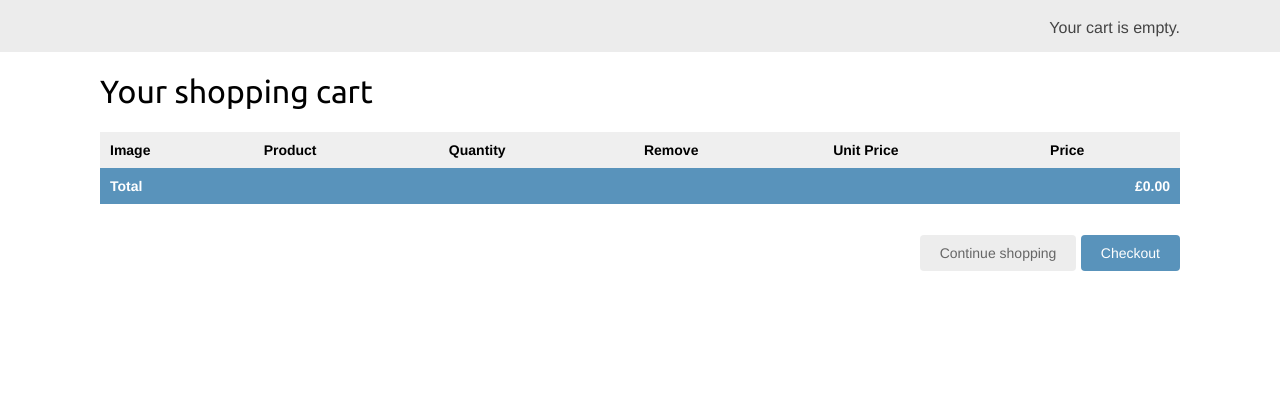
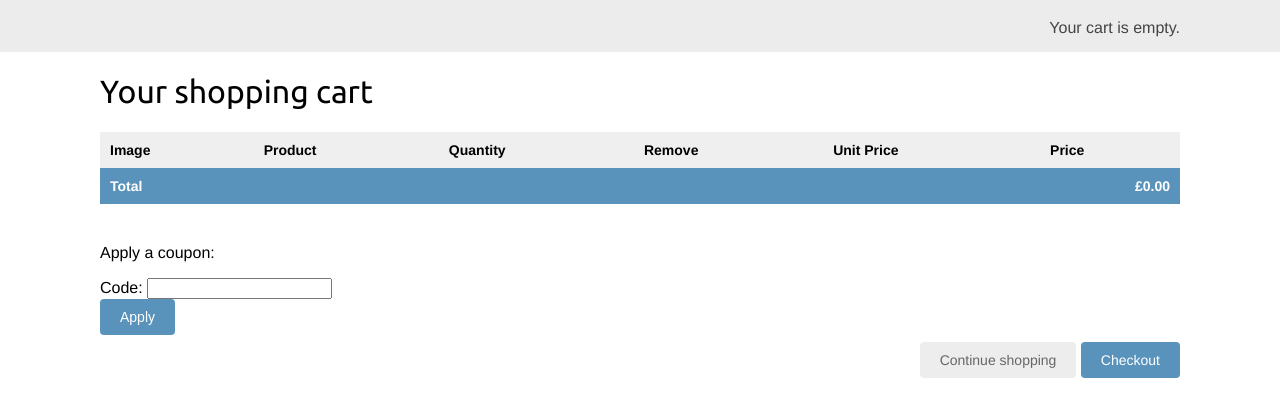
Before and after one commit to TolhurstTech/myShop, a Django app: page /cart/ in a window 1280 px wide. Shown: the part 46-463 px from the top of the page. Run offline with Django 5.2, Linux system fonts and the light colour scheme; parts of the project's set-up code (start-up, migrations or seed data) failed here and were passed over.

Commit message:
feat: display form to apply coupon

```diff
--- a/myshop/cart/templates/cart/detail.html
+++ b/myshop/cart/templates/cart/detail.html
@@ -74,6 +74,12 @@
             </tr>
         </tbody>
     </table>
+    <p>Apply a coupon:</p>
+    <form action="{% url "coupons:apply" %}" method="post">
+        {{ coupon_apply_form }}
+        <input type="submit" value="Apply">
+        {% csrf_token %}
+    </form>
     <p class="text-right">
         <a href="{% url "shop:product_list" %}" class="button light">Continue shopping</a>
         <a href="{% url "orders:order_create" %}" class="button">Checkout</a>
```
